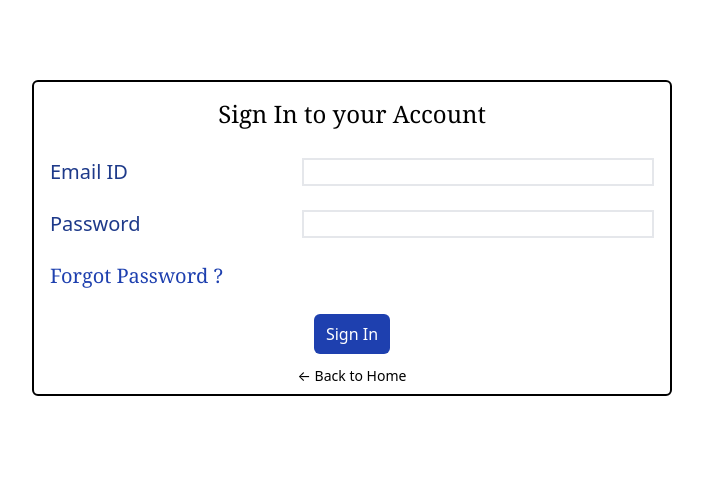
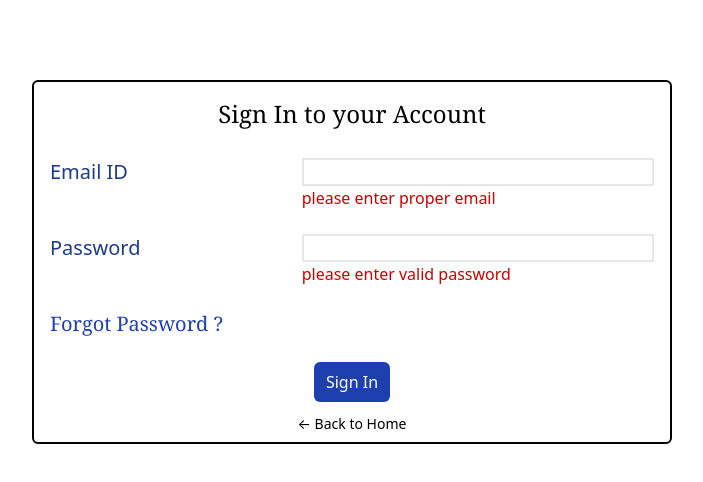
Before and after one commit to freelancercoder9/React-Recipe, a React (Create React App) app: page /signIn in a window 1280 px wide. Shown: the top 482 px of the page, without its empty margins (288-991 px from the left). Built offline with nearby package versions, Linux system fonts and the light colour scheme.

Commit message:
updated forms for navigation

```diff
--- a/src/components/PreLogin.js
+++ b/src/components/PreLogin.js
@@ -1,30 +1,40 @@
 import React from "react";
-import { NavLink } from "react-router-dom";
+import { NavLink, useHistory } from "react-router-dom";
 
 function PreLogin() {
+  const history = useHistory();
   return (
     <div className="border-2 border-black w-96 m-auto rounded-md mt-20">
       <div className="text-center text-2xl py-10">
-        <label
-          htmlFor="recipiApp"
-          className="font-serif font-semibold text-black"
-        >
+        <label htmlFor="recipiApp" className="font-serif font-semibold text-black">
           Recipe App
         </label>
       </div>
       <div className="flex justify-center py-5">
-        <NavLink
+        <button
           className="no-underline px-3 py-1 bg-green-500 text-white rounded-md"
-          to="/signIn"
+          onClick={() => {
+            history.push("/signIn");
+          }}
         >
+          {" "}
+          Sign In
+        </button>
+        <button
+          className=" no-underline px-3 py-1 bg-blue-500 text-white rounded-md ml-4"
+          onClick={() => {
+            history.push("/signUp");
+          }}
+        >
+          {" "}
+          Sign up
+        </button>
+        {/* <NavLink className="no-underline px-3 py-1 bg-green-500 text-white rounded-md" to="/signIn">
           Sign In
         </NavLink>
-        <NavLink
-          className="no-underline px-3 py-1 bg-blue-500 text-white rounded-md ml-4"
-          to="/signUp"
-        >
+        <NavLink className="no-underline px-3 py-1 bg-blue-500 text-white rounded-md ml-4" to="/signUp">
           Sign Up
-        </NavLink>
+        </NavLink> */}
       </div>
     </div>
   );
--- a/src/components/SignIn.js
+++ b/src/components/SignIn.js
@@ -1,7 +1,15 @@
 import React from "react";
-import { NavLink } from "react-router-dom";
+
+import { NavLink, useHistory } from "react-router-dom";
+
 function SignIn() {
+  const history = useHistory();
+
+  const onClickSignIn = () => {
+    history.push("/dashboard");
+  };
   return (
+    <form>
       <div className="border-2 border-black rounded-md w-6/12 m-auto mt-20">
         <div className="text-center py-4">
           <label htmlFor="signUp" className="text-2xl font-serif">
@@ -13,36 +21,30 @@ function SignIn() {
             <label htmlFor="emailId" className="text-blue-900 font-sans text-xl">
               Email ID
             </label>
-          <input
-            type="text"
-            className=" border-2 border-gray-200 w-7/12 h-7 px-2 text-xl font-light"
-          />
+            <div className="w-7/12">
+              <input type="text" className=" border-2 border-gray-200 w-full h-7 px-2 text-xl font-light" />
+              <div style={{ color: "#cc0000" }}>{"please enter proper email"}</div>
+            </div>
           </div>
           <div className="flex justify-between py-3">
             <label htmlFor="password" className="text-blue-900 font-sans text-xl">
               Password
             </label>
-          <input
-            type="text"
-            className=" border-2 border-gray-200 w-7/12 h-7 px-2 text-xl font-light"
-          />
+            <div className="w-7/12">
+              <input type="text" className=" border-2 border-gray-200  w-full h-7 px-2 text-xl font-light" />
+              <div style={{ color: "#cc0000" }}>{"please enter valid password"}</div>
+            </div>
           </div>
           <div className="py-3">
-          <label
-            htmlFor="forgotPwd"
-            className="font-serif  text-blue-800 text-xl"
-          >
+            <label htmlFor="forgotPwd" className="font-serif  text-blue-800 text-xl">
               Forgot Password ?
             </label>
           </div>
         </div>
         <div className="flex justify-center my-3">
-        <NavLink
-          className="no-underline px-3 py-2 bg-blue-800 text-white rounded-md"
-          to="/dashboard"
-        >
+          <button className="no-underline px-3 py-2 bg-blue-800 text-white rounded-md" onClick={onClickSignIn}>
             Sign In
-        </NavLink>
+          </button>
         </div>
         <div className="flex justify-center my-2">
           <NavLink className=" text-black text-sm" to="/">
@@ -50,6 +52,7 @@ function SignIn() {
           </NavLink>
         </div>
       </div>
+    </form>
   );
 }
 
```
Also changed, not shown: 1 other file (tests, documents, lock files or other folders). Lines whose indentation alone changed are shown as unchanged.
